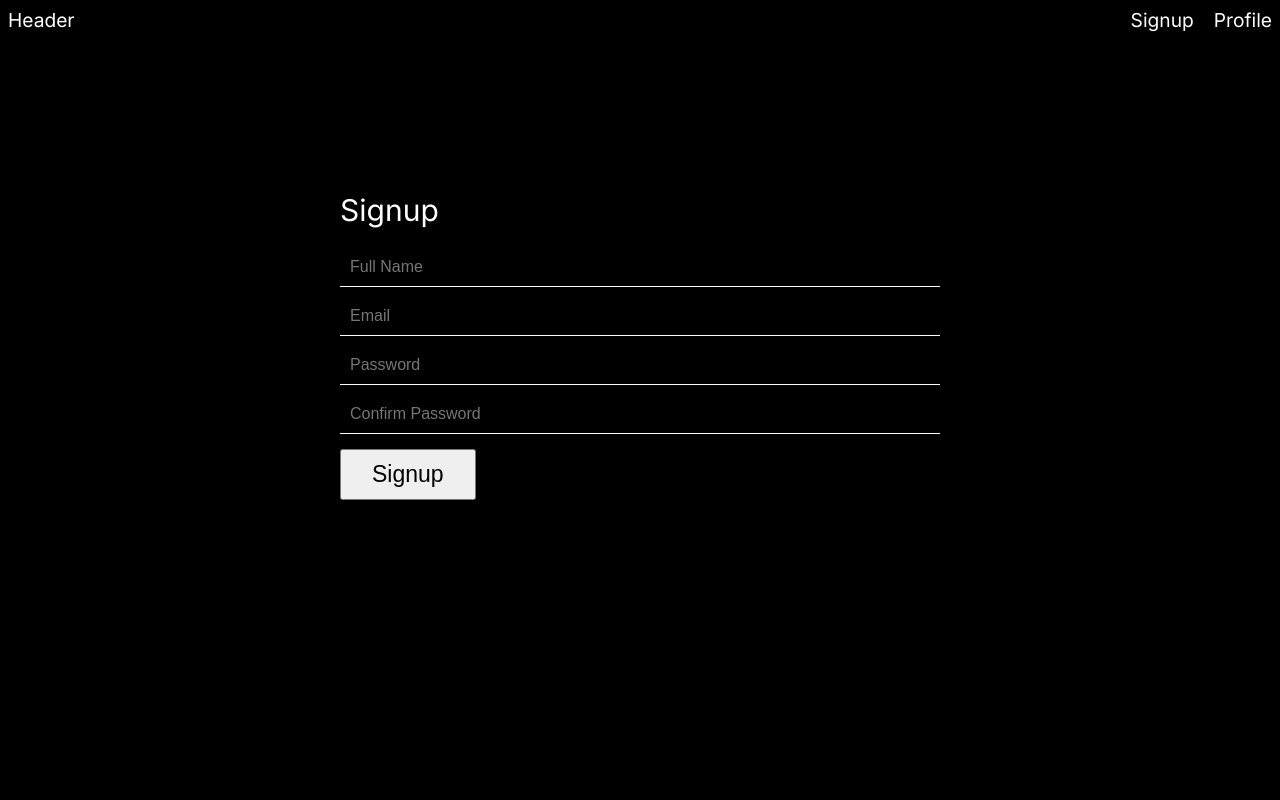
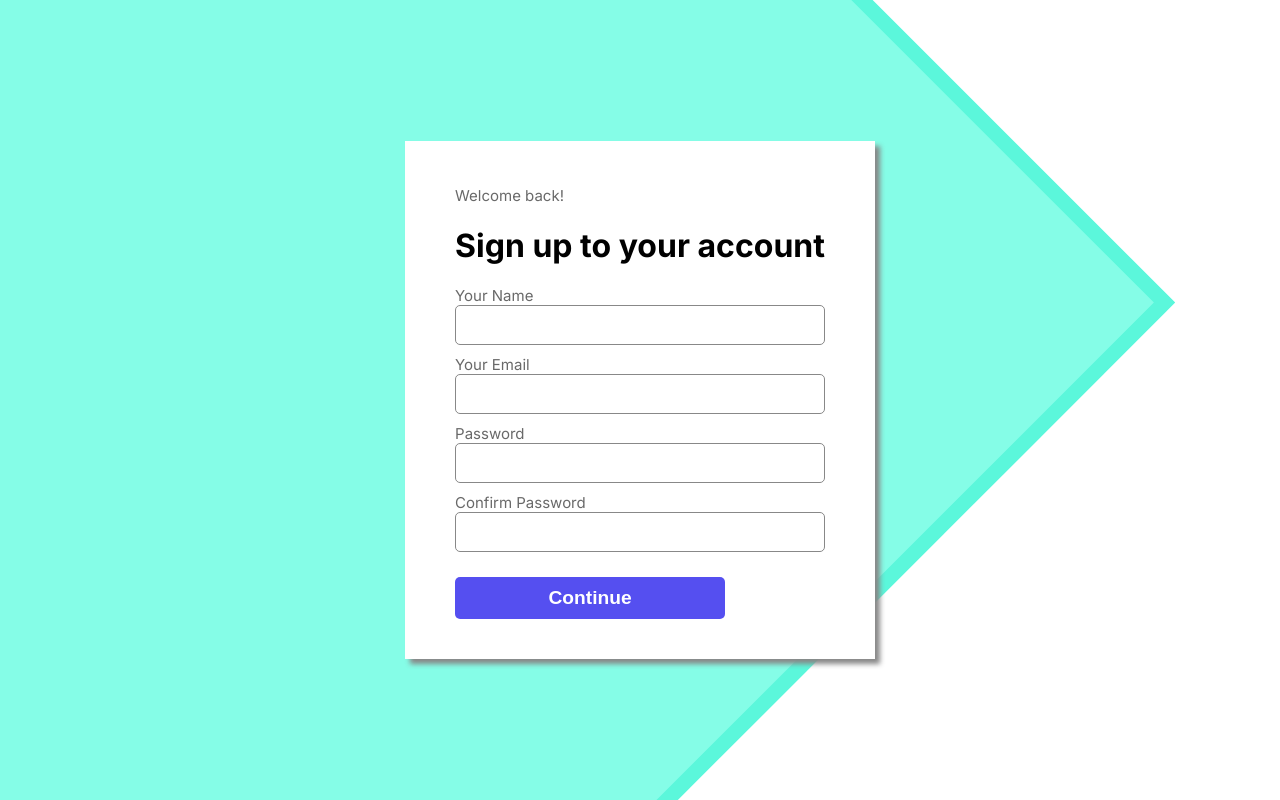
Before and after one commit to yanipanay/LocalStorage-Authentication, a plain HTML site: page index.html in a window 1280 px wide. Shown: the top 800 px of the page. Drawn offline with Linux system fonts and the light colour scheme.

Commit message:
redesign

```diff
--- a/index.html
+++ b/index.html
@@ -7,46 +7,26 @@
     <link rel="stylesheet" href="style.css" />
   </head>
   <body>
-    <header>
-      <div>Header</div>
-      <div class="menuItems">
-        <div class="signup">Signup</div>
-        <div class="profile">Profile</div>
+    <div class="top"></div>
+    <div class="bottom"></div>
+    <div class="container">
+      <div class="signupForm">
+        <p>Welcome back!</p>
+        <h1>Sign up to your account</h1>
+        <form action="" class="details">
+          <label for="name"> Your Name</label>
+          <input type="text" class="fullname" name="name" id="name" />
+          <label for="Email"> Your Email</label>
+          <input type="email" class="email" name="email" id="email" />
+          <label for="password">Password</label>
+          <input type="password" name="password" id="password" />
+          <label for="passwordC">Confirm Password</label>
+          <input type="password" name="passwordC" id="passwordC" />
+        </form>
+        <div class="message" id="messageContainer"></div>
+        <button type="button" class="signUpBtn" id="signUpBtn">Continue</button>
       </div>
-    </header>
-    <section class="signupForm">
-      <div class="title">Signup</div>
-      <form action="" class="details">
-        <input
-          type="text"
-          class="fullname"
-          name="name"
-          id="name"
-          placeholder="Full Name"
-        />
-        <input
-          type="email"
-          class="email"
-          name="email"
-          id="email"
-          placeholder="Email"
-        />
-        <input
-          type="password"
-          name="password"
-          id="password"
-          placeholder="Password"
-        />
-        <input
-          type="password"
-          name="passwordC"
-          id="passwordC"
-          placeholder="Confirm Password"
-        />
-      </form>
-      <div class="message" id="messageContainer"></div>
-      <button type="button" class="signUpBtn" id="signUpBtn">Signup</button>
-    </section>
+    </div>
     <script src="./script.js"></script>
   </body>
 </html>
--- a/script.js
+++ b/script.js
@@ -3,8 +3,10 @@ const email = document.getElementById("email");
 const password = document.getElementById("password");
 const ConfirmPassword = document.getElementById("passwordC");
 const container = document.getElementById("messageContainer");
+const user = JSON.parse(localStorage.getItem("userState"));
+const signup = document.getElementById("signUpBtn");
 
-const signup = document.getElementById("signUpBtn");
+if (user.token !== undefined) window.location.href = "./profile.html";
 
 function showError(message) {
   error = document.createElement("div");
--- a/style.css
+++ b/style.css
@@ -1,59 +1,85 @@
 @import url('https://fonts.googleapis.com/css2?family=Inter:wght@300;400;500;700&family=Oswald:wght@200;300;400;700&display=swap');
 
+*{
+    box-sizing: border-box;
+}
 body{
-    background-color: black;
-    color: white;
     font-family: 'Inter', sans-serif;
+    width: 100%;
+    height: 100%;
+    overflow: hidden;
+}
+
+/* Back ground styling */
+
+.top{
+    background: #85fde7;
+    width: 150vw;
+    height: 150vh;
+    transform: rotate(45deg);
+    position: relative;
+    top: -70vh;
+    left:-70vw;
+    border: 15px solid #5BF7DB;
+    z-index: -1;
 }
 
 
-header{
+
+
+/* body */
+
+.container{
+    width: 100vw;
+    height: 100vh;
+    position: fixed;
+    left: 0px;
+    top:0px;
     display: flex;
-    justify-content: space-between;
-    font-size: larger;
+    justify-content: center;
+    align-items: center;
+
 }
 
-.menuItems{
-    display: flex;
-    gap:20px;
+.signupForm, .ProfileDetails{
+    width: fit-content;
+    height: fit-content;
+    padding: 30px 50px;
+    background: white;
+    box-shadow: 5px 5px 5px #888888;
 }
 
-section{
-    display: flex;
-    flex-direction: column;
-    width: 70vw;
-    max-width: 600px;
-    margin: auto;
-    align-self: center;
-    padding-top: 20vh;
-}
-
-.title{
-    font-size: 30px;
-    margin-bottom: 20px;
+.details label, p{
+    font-size: 15px;
+    color: #696969;
 }
 
 form{
     display: flex;
     flex-direction: column;
-    gap:10px;
 }
 
 form input{
-    background-color: black;
-    color: white;
-    border: none;
-    border-bottom: 1px solid white;
     outline: none;
     font-size: 16px;
     padding:10px;
+    min-width:270px;
+    border-radius: 5px;
+    margin-bottom: 10px;
+    border:1px solid #888888;
 }
 
 button{
-    font-size: 23px;
-    width:fit-content;
-    padding :10px 30px;
+    padding:10px;
+    min-width:270px;
+    border-radius: 5px;
+    margin-bottom: 10px;
     margin-top: 15px;
+    background-color: #554FF0;
+    color: white;
+    font-size: larger;
+    font-weight: bold;
+    border: none;
 }
 
 
@@ -71,3 +97,29 @@ button{
     font-size: 20px;
     padding: 10px;
 }
+.suceessMessage{
+    color: #635Af7;
+}
+
+.A_head{
+    width: 40px;
+    height: 40px;
+    border: 6px solid #635Af7;
+    border-radius: 20px;
+}
+
+.shoulders{
+    width: 80px;
+    height: 40px;
+    border: 6px solid #635Af7;
+    border-bottom: none;
+    border-top-right-radius: 20px;
+    border-top-left-radius: 20px;
+}
+
+.avatar{
+    display: flex;
+    align-items: center;
+    flex-direction: column;
+    gap:10px;
+}
```
Also changed, not shown: profile.html (+16 -11 lines), validate.js (+6 -1 lines).
